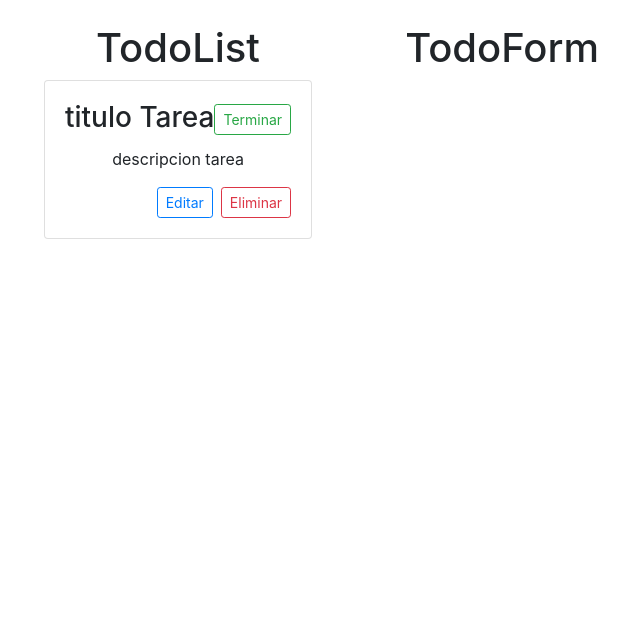
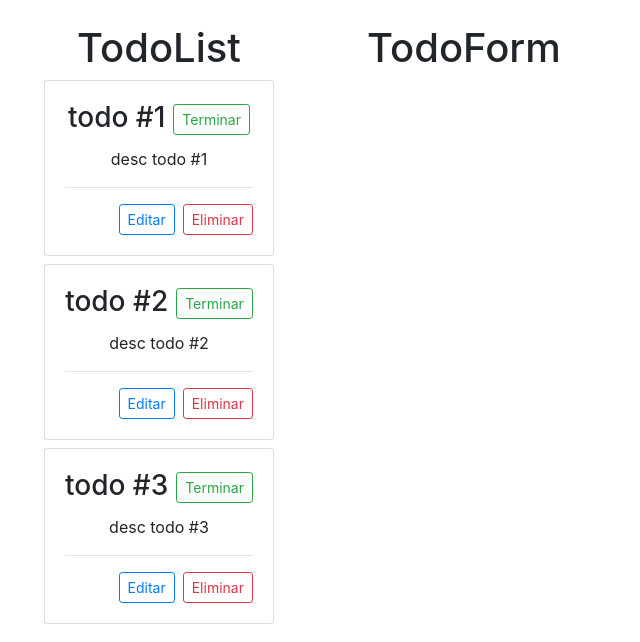
Before and after one commit to jonasojeda/todo-app, a React (Create React App) app: page / in a window 1280 px wide. Shown: the top 642 px of the page, without its empty margins (26-666 px from the left). Built offline with nearby package versions, Linux system fonts and the light colour scheme.

Commit message:
implementation of todoDelete

```diff
--- a/src/App.js
+++ b/src/App.js
@@ -4,8 +4,12 @@ import Navbar from './components/NavBar/Navbar';
 import About from './pages/About/About';
 import Home from './pages/Home/Home';
 
+
 function App() {
+
+
   return (
+
     <div className="App">
 
       <Routes>
--- a/src/components/Todo/Todo.jsx
+++ b/src/components/Todo/Todo.jsx
@@ -1,8 +1,31 @@
 import React from 'react'
 
-const Todo = () => {
+const Todo = ({todo, todoDelete}) => {
+  console.log(todo.id)
+
   return (
-    <div>Todo</div>
+
+    <div>
+      <div className='card mt-2'>
+            <div className='card-body'>
+                <h3 className='card-title'>
+                    {todo.title}
+                    <button className='btn btn-sm btn-outline-success ml-2'>Terminar</button>
+                </h3>
+                <p className='card-text'>
+                    {todo.description}
+                </p>
+                <hr/>
+                <div className='d-flex justify-content-end'>
+                    <button className='btn btn-sm btn-outline-primary mr-2'>Editar</button>
+
+                    <button
+                    onClick={()=>todoDelete(todo.id)}
+                    className='btn btn-sm btn-outline-danger'>Eliminar</button>
+                </div>
+            </div>
+        </div>
+    </div>
   )
 }
 
--- a/src/components/TodoList/TodoList.jsx
+++ b/src/components/TodoList/TodoList.jsx
@@ -1,24 +1,19 @@
 import React from 'react'
+import Todo from '../Todo/Todo'
 
-const TodoList = () => {
+
+
+const TodoList = ({todos, todoDelete}) => {
+
   return (
     <div>
         <h1>TodoList</h1>
-        <div className='card'>
-            <div className='card-body'>
-                <h3 className='card-title'>
-                    titulo Tarea
-                    <button className='btn btn-sm btn-outline-success'>Terminar</button>
-                </h3>
-                <p className='card-text'>
-                    descripcion tarea
-                </p>
-                <div className='d-flex justify-content-end'>
-                    <button className='btn btn-sm btn-outline-primary mr-2'>Editar</button>
-                    <button className='btn btn-sm btn-outline-danger'>Eliminar</button>
-                </div>
-            </div>
-        </div>
+        {todos.map(todo =>{
+           return <Todo
+           todo={todo}
+           todoDelete={todoDelete}
+           key = {todo.id}/>
+        })}
     </div>
   )
 }
--- a/src/pages/Home/Home.jsx
+++ b/src/pages/Home/Home.jsx
@@ -1,13 +1,47 @@
-import React from 'react'
+import React, { useState } from 'react'
 import TodoForm from '../../components/TodoForm/TodoForm'
 import TodoList from '../../components/TodoList/TodoList'
 
+const initialTodos =[
+  {
+  id:1,
+  title : 'todo #1',
+  description: 'desc todo #1',
+  completed : true
+},
+  {
+  id:2,
+  title : 'todo #2',
+  description: 'desc todo #2',
+  completed : false
+  },
+
+  {
+  id:3,
+  title : 'todo #3',
+  description: 'desc todo #3',
+  completed : true
+  }]
+
 function Home() {
+
+  const [todos, setTodos] = useState(initialTodos);
+
+
+  const todoDelete = (todoId) => {
+    const changesTodos = todos.filter(todo => todo.id !== todoId)
+    setTodos(changesTodos);
+  }
+
   return (
     <div className='container mt-4'>
       <div className='row'>
         <div className='col8'>
-          <TodoList/>
+          <TodoList
+          todos={todos}
+          todoDelete={todoDelete}
+
+          />
         </div>
         <div className='col-4'>
           <TodoForm/>
```
